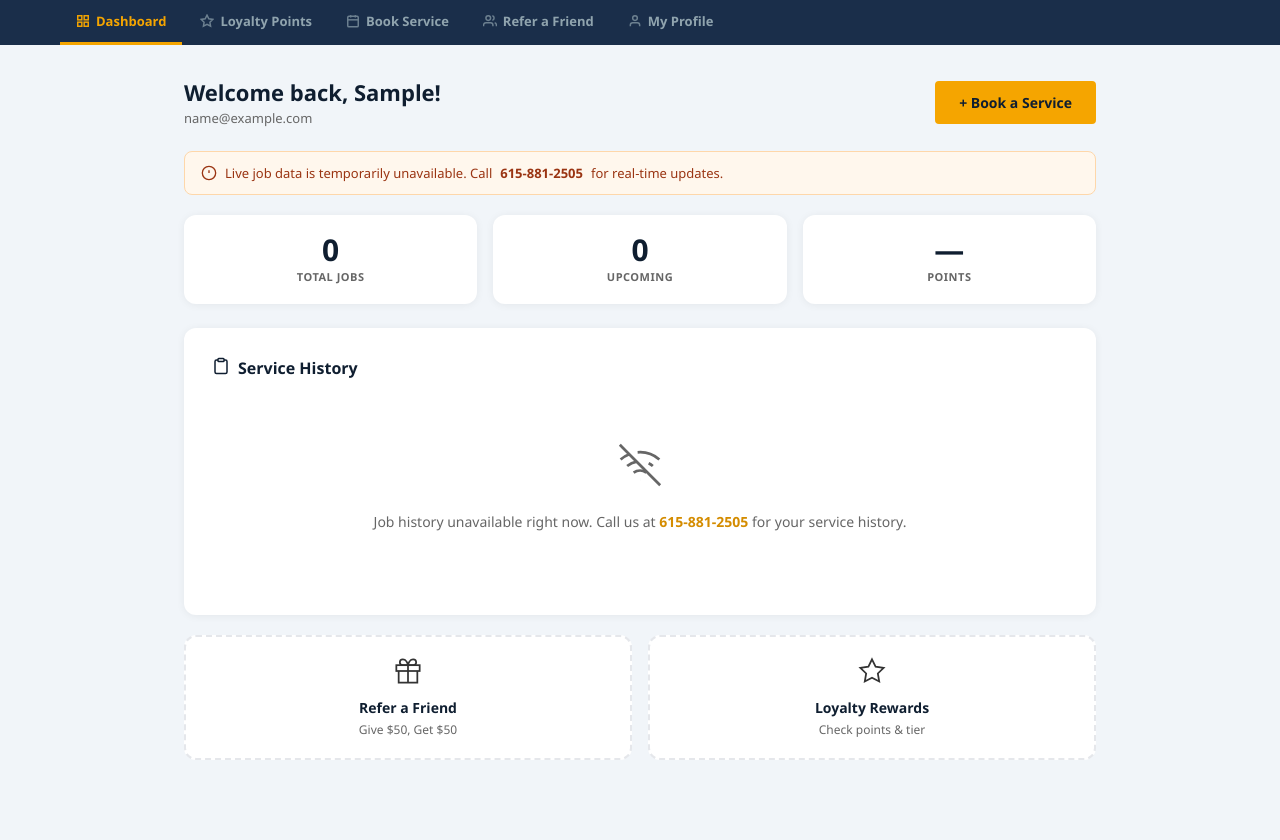
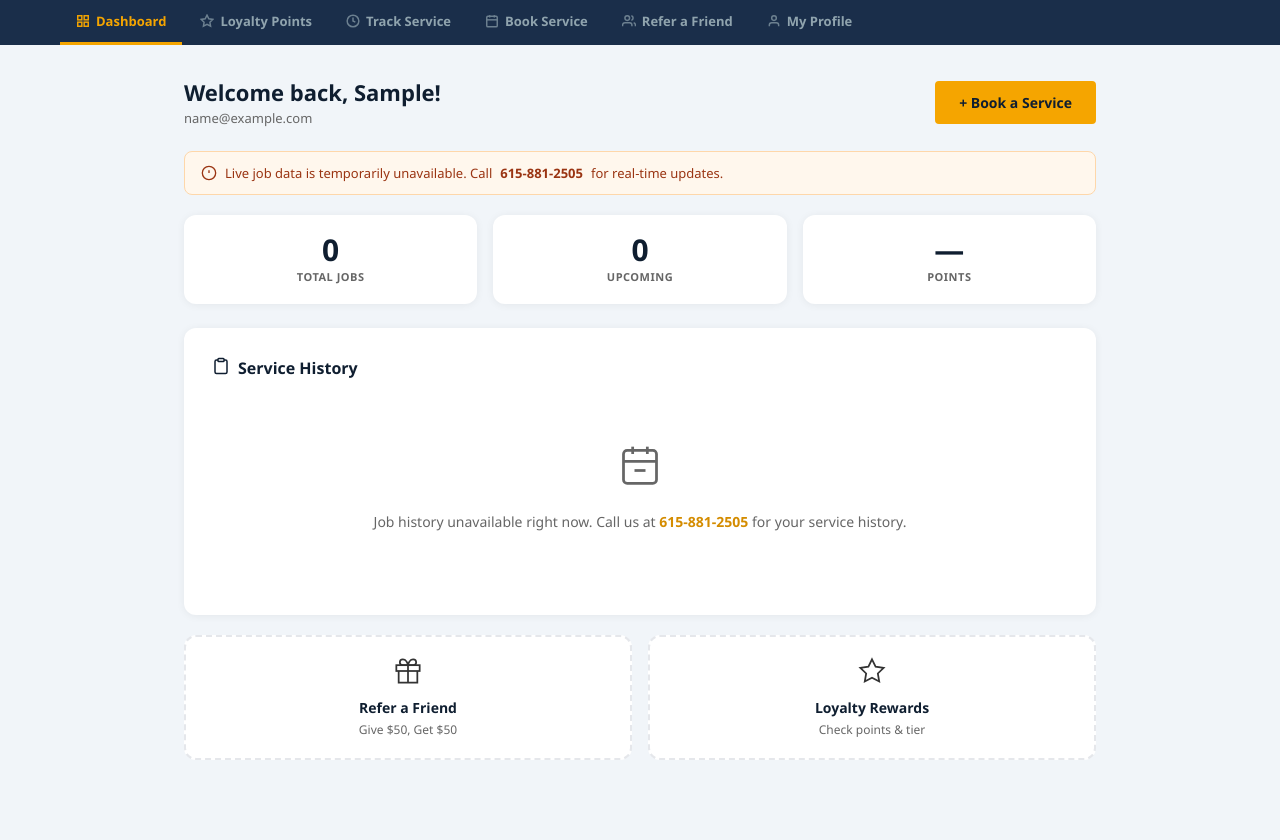
Before and after one commit to Orbitzz/JunkBusters_Website, a Django app: page /portal/dashboard/ in a window 1280 px wide. Shown: the part 59-899 px from the top of the page. Run offline with Django 5.2, Linux system fonts and the light colour scheme; the visitor is signed in with stand-in values (Sample User, id 1); data comes from the database, SQL or seed files in the repository; data that the repository does not hold is empty.

Commit message:
fix: portal loyalty/track auto-fill email, fix offline icon, add Track Service tab
Co-Authored-By: Claude Sonnet 4.6 <noreply@anthropic.com>

```diff
--- a/portal/templates/portal/base.html
+++ b/portal/templates/portal/base.html
@@ -116,9 +116,13 @@
       <svg width="14" height="14" viewBox="0 0 24 24" fill="none" stroke="currentColor" stroke-width="2.5"><rect x="3" y="3" width="7" height="7"/><rect x="14" y="3" width="7" height="7"/><rect x="14" y="14" width="7" height="7"/><rect x="3" y="14" width="7" height="7"/></svg>
       Dashboard
     </a>
-    <a href="/loyalty/" class="p-tab {% block tab_loyalty %}{% endblock %}">
+    <a href="/loyalty/?email={{ user.email|urlencode }}" class="p-tab {% block tab_loyalty %}{% endblock %}">
       <svg width="14" height="14" viewBox="0 0 24 24" fill="none" stroke="currentColor" stroke-width="2.5"><polygon points="12 2 15.09 8.26 22 9.27 17 14.14 18.18 21.02 12 17.77 5.82 21.02 7 14.14 2 9.27 8.91 8.26 12 2"/></svg>
       Loyalty Points
+    </a>
+    <a href="/track/?email={{ user.email|urlencode }}" class="p-tab {% block tab_track %}{% endblock %}">
+      <svg width="14" height="14" viewBox="0 0 24 24" fill="none" stroke="currentColor" stroke-width="2.5"><circle cx="12" cy="12" r="10"/><polyline points="12 6 12 12 16 14"/></svg>
+      Track Service
     </a>
     <a href="/book/" class="p-tab">
       <svg width="14" height="14" viewBox="0 0 24 24" fill="none" stroke="currentColor" stroke-width="2.5"><rect x="3" y="4" width="18" height="18" rx="2" ry="2"/><line x1="16" y1="2" x2="16" y2="6"/><line x1="8" y1="2" x2="8" y2="6"/><line x1="3" y1="10" x2="21" y2="10"/></svg>
--- a/portal/templates/portal/dashboard.html
+++ b/portal/templates/portal/dashboard.html
@@ -160,7 +160,7 @@
     </div>
   {% else %}
     <div class="p-empty">
-      <div class="p-empty-icon"><svg width="44" height="44" viewBox="0 0 24 24" fill="none" stroke="currentColor" stroke-width="1.5"><line x1="1" y1="1" x2="23" y2="23"/><path d="M16.72 11.06A10.94 10.94 0 0119 12.55"/><path d="M5 12.55a10.94 10.94 0 015.17-2.39"/><path d="M10.71 5.05A16 16 0 0122.56 9"/><path d="M1.42 9a15.91 15.91 0 014.7-2.88"/><path d="M8.53 16.11a6 6 0 016.95 0"/><line x1="12" y1="20" x2="12.01" y2="20"/></svg></div>
+      <div class="p-empty-icon"><svg width="44" height="44" viewBox="0 0 24 24" fill="none" stroke="currentColor" stroke-width="1.5"><rect x="3" y="4" width="18" height="18" rx="2" ry="2"/><line x1="16" y1="2" x2="16" y2="6"/><line x1="8" y1="2" x2="8" y2="6"/><line x1="3" y1="10" x2="21" y2="10"/><line x1="9" y1="15" x2="15" y2="15"/></svg></div>
       <p>Job history unavailable right now. Call us at <a href="tel:615-881-2505" style="color:var(--yellow-dark);font-weight:700;">615-881-2505</a> for your service history.</p>
     </div>
   {% endif %}
```
Also changed, not shown: website/views.py (+14 -9 lines).
